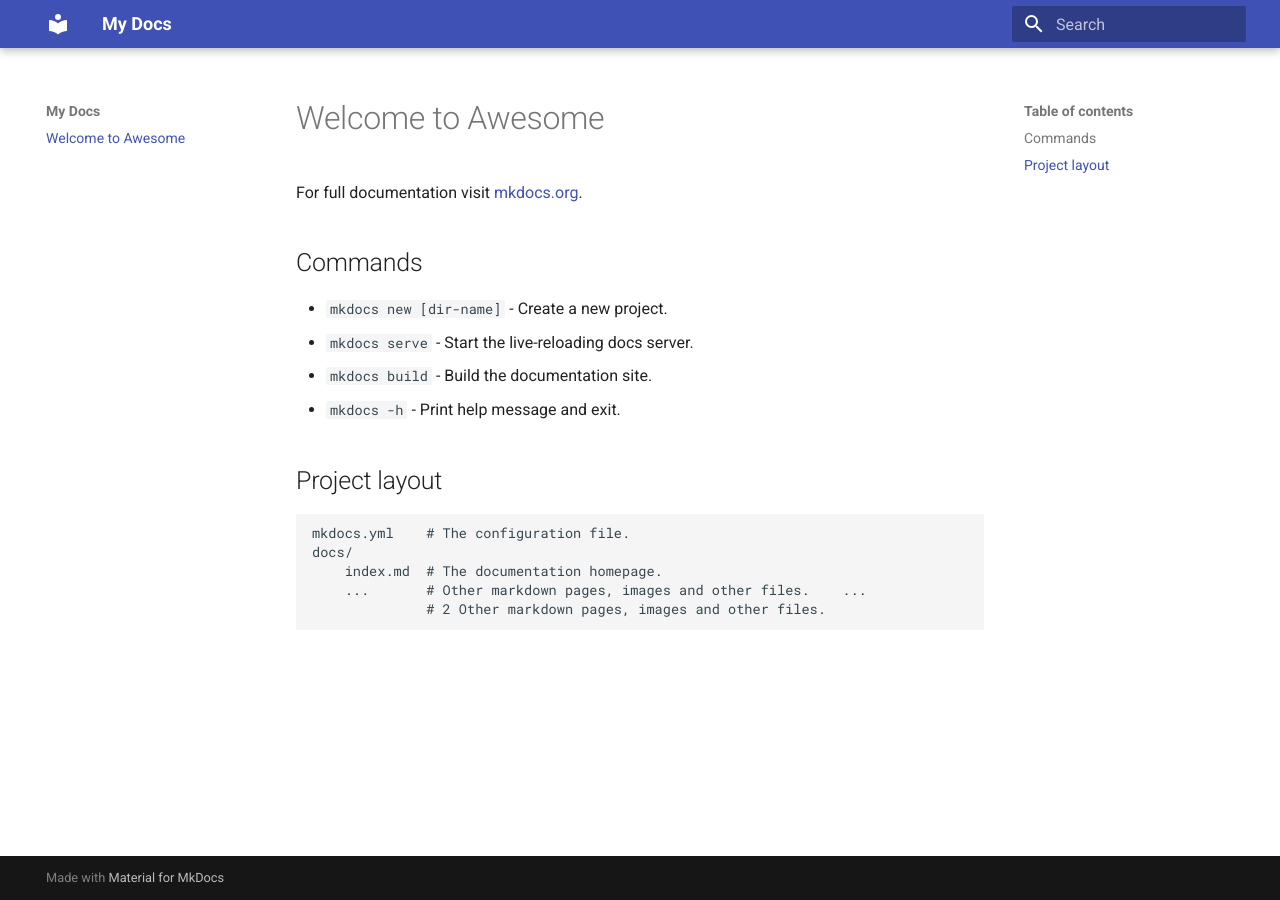
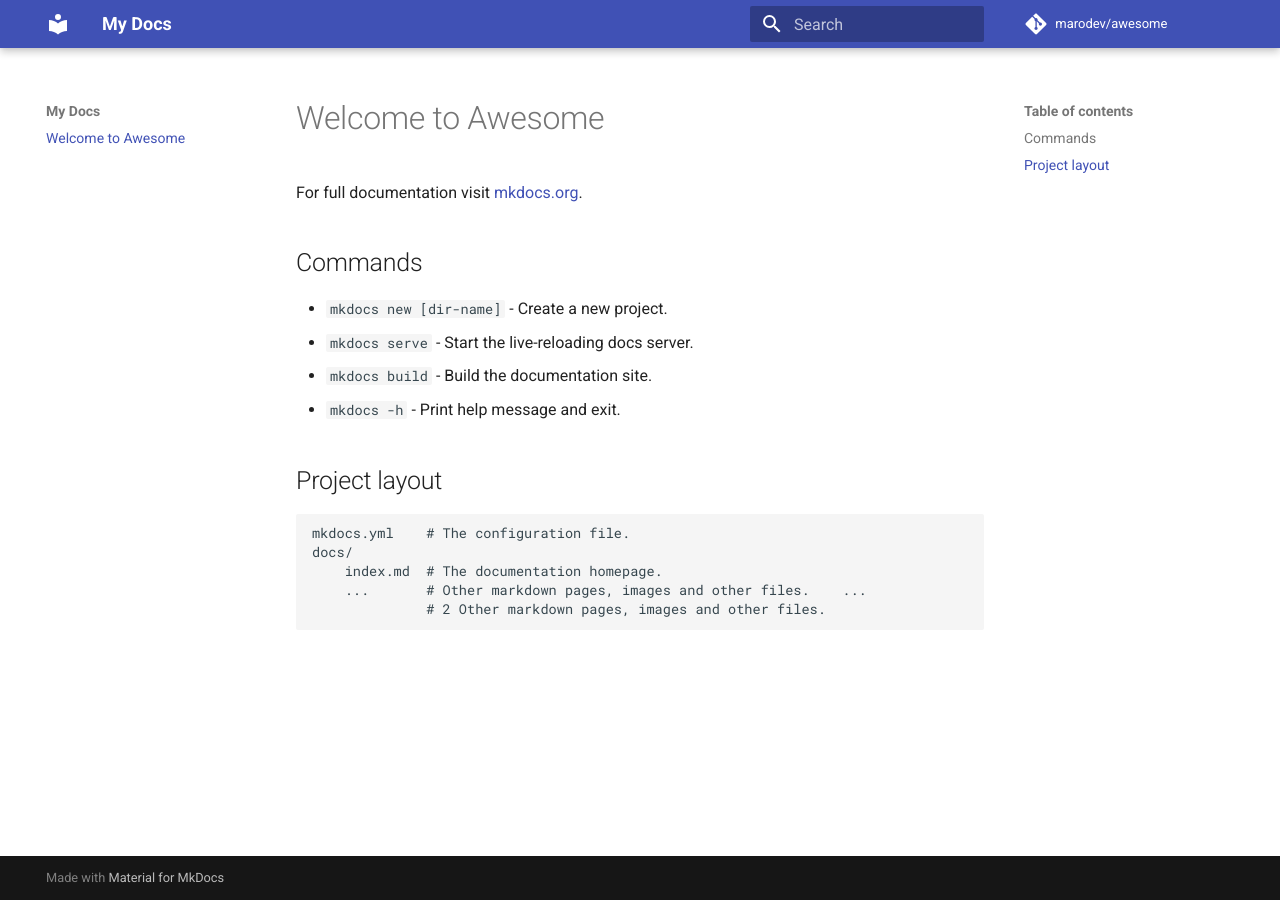
Before and after one commit to marodev/awesome, an MkDocs documentation site: the page built from docs/index.md, in a window 1280 px wide. Built offline with MkDocs 1.6.1 and Material for MkDocs 9.7.7, drawn with Linux system fonts in a browser that asks for light colours; comment, search, counter and statistics services are not loaded.

Commit message:
:sparkles: add repo

```diff
--- a/mkdocs.yml
+++ b/mkdocs.yml
@@ -1,3 +1,7 @@
 site_name: My Docs
 theme:
   name: material
+
+repo_name: marodev/awesome
+repo_url: https://github.com/marodev/awesome
+edit_uri: ""
```
